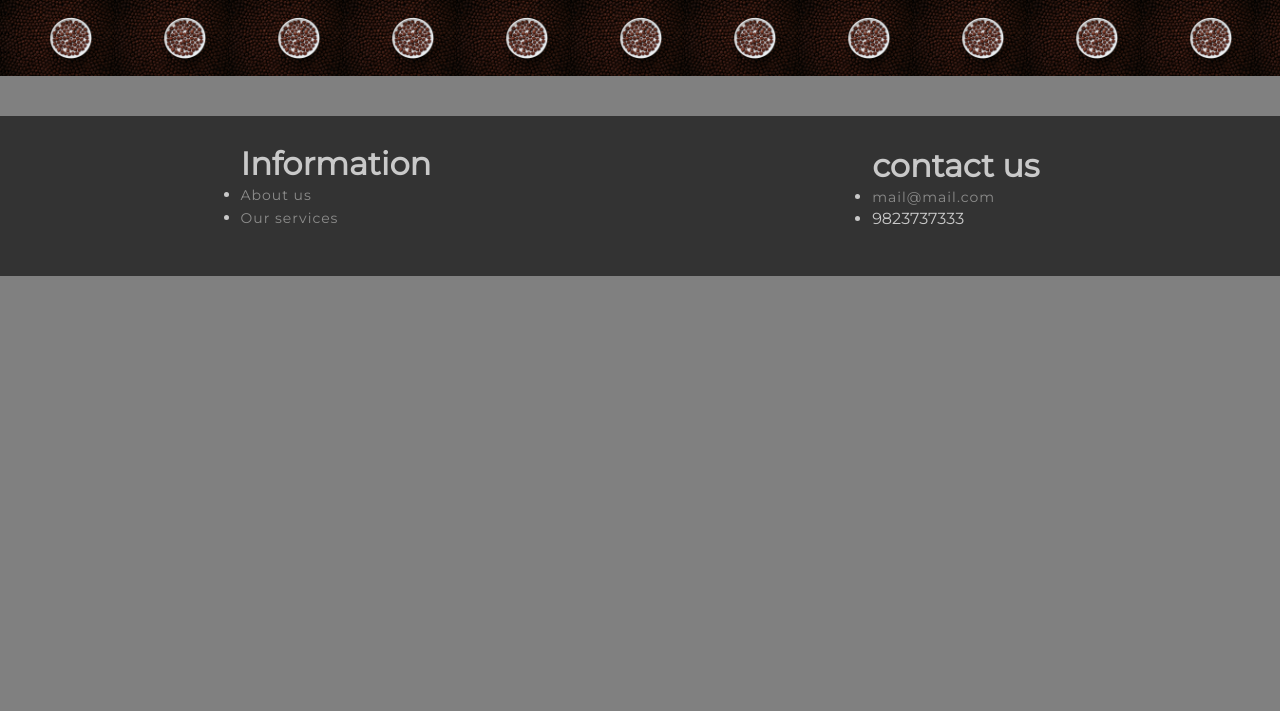
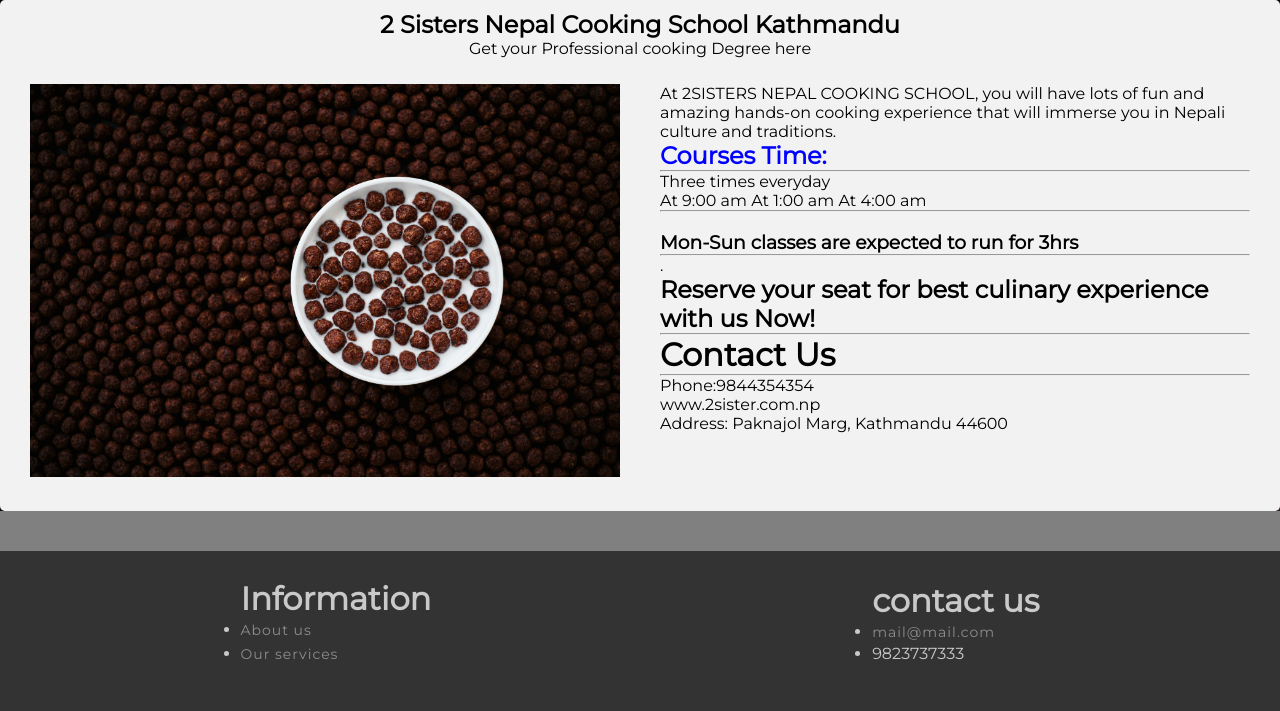
Before and after one commit to BijaySimkhada/HamroRecipes, a Django app: page /institutes in a window 1280 px wide. Shown: the part 112-823 px from the top of the page. Before the commit the page ends 388 px from the top, so only its background shows below. Run offline with Django 3.2, Linux system fonts and the light colour scheme; some libraries are stand-ins or nearby versions.

Commit message:
authenticated

```diff
--- a/HamroRecipe/recipies/models.py
+++ b/HamroRecipe/recipies/models.py
@@ -5,6 +5,7 @@
 class Recipe(models.Model):
     r_name = models.CharField(max_length=25, unique=True)
     video = models.FileField(upload_to='videos/recipe', blank=True, null=True)  # multi-value dict error
+    seen=models.BooleanField(default=False)
     username = models.ForeignKey(User, on_delete=models.CASCADE, null=False)
     category = models.CharField(max_length=25)
     type = models.CharField(max_length=25)
--- a/HamroRecipe/recipies/views.py
+++ b/HamroRecipe/recipies/views.py
@@ -34,6 +34,7 @@
             new_rec.type = request.POST['type']
             if request.FILES:
                 new_rec.img = request.FILES['image']
+                new_rec.video = request.FILES['videos']
             new_rec.created_at = datetime.now()
             saved = new_rec.save()
             # return HttpResponse(new_rec.id)
--- a/HamroRecipe/templates/pages/Indexpage.html
+++ b/HamroRecipe/templates/pages/Indexpage.html
@@ -17,6 +17,7 @@
 <section>
     <div class="card-wrapper">
         {% for recipe in recipes %}
+        {% if recipe.seen  == True %}
         <a href="post/{{ recipe.id }}"><div class="card-wrapper">
             <div class="card-container">
                 <div class="header">
@@ -33,6 +34,7 @@
                 </div>
             </div>
         </div></a>
+        {% endif %}
         {% endfor %}
         <div class="menu">
             <div class="welcome">
@@ -101,7 +103,7 @@
                         <img class="img-fluid" src="{% static 'image/khana.jfif' %}">
                     </div>
                     <div class="team-content">
-                        <h3 class="name">2 Sisters Nepal cooking School</h3>
+                        <h3 class="name"><a href="{% url 'institutes' %}">2 Sisters Nepal cooking School</a></h3>
                         <h4 class="title">Paknajol Marg</h4>
                     </div>
                     <ul class="social">
@@ -120,7 +122,7 @@
                         <img class="img-fluid" src="{% static 'image/khana.jfif' %}">
                     </div>
                     <div class="team-content">
-                        <h3 class="name">Nepal Cooking School</h3>
+                        <h3 class="name"><a href="{% url 'institutes' %}"> Cooking School</a></h3>
                         <h4 class="title">Paknajol Marg</h4>
                     </div>
                     <ul class="social">
--- a/HamroRecipe/templates/pages/institutes.html
+++ b/HamroRecipe/templates/pages/institutes.html
@@ -1,63 +1,95 @@
 {% extends 'base.html' %}
 {% load static %}
 {% block content %}
-
-<!DOCTYPE html>
-<html lang="en">
-<head>
-    <meta charset="UTF-8">
-    <title></title>
-    <style>.card {
-  box-shadow: 0 4px 8px 0 rgba(0, 0, 0, 0.2);
-  max-width: 300px;
-  margin: auto;
-  text-align: center;
-  font-family: arial;
+<style>* {
+  box-sizing: border-box;
 }
 
-.price {
-  color: grey;
-  font-size: 22px;
+/* Style inputs */
+input[type=text], select, textarea {
+  width: 100%;
+  padding: 12px;
+  border: 1px solid #ccc;
+  margin-top: 6px;
+  margin-bottom: 16px;
+  resize: vertical;
 }
 
-.card button {
+input[type=submit] {
+  background-color: #4CAF50;
+  color: white;
+  padding: 12px 20px;
   border: none;
-  outline: 0;
-  padding: 12px;
-  color: white;
-  background-color: #000;
-  text-align: center;
   cursor: pointer;
-  width: 100%;
-  font-size: 18px;
 }
 
-.card button:hover {
-  opacity: 0.7;
+input[type=submit]:hover {
+  background-color: #45a049;
+}
+
+/* Style the container/contact section */
+.container {
+  border-radius: 5px;
+  background-color: #f2f2f2;
+  padding: 10px;
+}
+
+/* Create two columns that float next to eachother */
+.column {
+  float: left;
+  width: 50%;
+  margin-top: 6px;
+  padding: 20px;
+}
+
+/* Clear floats after the columns */
+.row:after {
+  content: "";
+  display: table;
+  clear: both;
+}
+
+
 }</style>
-</head>
-<body>
 <div class="container">
+  <div style="text-align:center">
+    <h2>2 Sisters Nepal Cooking School Kathmandu</h2>
+    <p>Get your Professional cooking Degree here</p>
+  </div>
   <div class="row">
-    <div class="column-66">
-      ...
+    <div class="column">
+      <img src="{% static 'image/khana1.png' %}" style="width:100%">
     </div>
-    <div class="column-33">
-      ...
+    <div class="column">
+            <p>At 2SISTERS NEPAL COOKING SCHOOL, you will have lots of fun and amazing hands-on cooking
+                experience that will immerse you in Nepali culture and traditions.</p>
+
+
+               <h2  style="color:blue;">Courses Time:</h2>
+        <hr  style="color:orange;">
+                <p>Three times everyday</p>
+        <ol>
+            <tr>At 9:00 am</tr>
+            <tr>At 1:00 am</tr>
+            <tr>At 4:00 am</tr>
+        </ol>
+        <hr>
+        <br>
+            <h3>Mon-Sun classes are expected to run for 3hrs</h3>
+        <hr>.
+                <h2>
+
+                Reserve your seat for best culinary experience with us Now!
+
+                </h2>
+        <hr>
+         <h1>Contact Us</h1>
+        <hr>
+        <p>Phone:9844354354</p>
+        <p>www.2sister.com.np</p>
+        <p>Address: Paknajol Marg, Kathmandu 44600</p>
     </div>
   </div>
 </div>
 
-<div class="container">
-  <div class="row">
-    <div class="column-33">
-      ...
-    </div>
-    <div class="column-66">
-      ...
-    </div>
-  </div>
-</div>
-</body>
-</html>
 {% endblock %}
```
Also changed, not shown: HamroRecipe/recipies/templates/recipe.html (+6 -3 lines), HamroRecipe/recipies/migrations/0002_comment.py (added), HamroRecipe/recipies/migrations/0003_auto_20200215_2236.py (added), HamroRecipe/recipies/migrations/0004_auto_20200215_2240.py (added), HamroRecipe/recipies/migrations/0005_comments.py (added), HamroRecipe/recipies/migrations/0006_auto_20200216_0931.py (added), HamroRecipe/recipies/migrations/0007_auto_20200216_0934.py (added), HamroRecipe/recipies/migrations/0008_remove_recipe_seen.py (added), HamroRecipe/recipies/migrations/0009_auto_20200216_0937.py (added), HamroRecipe/recipies/migrations/0010_recipe_seen.py (added).
